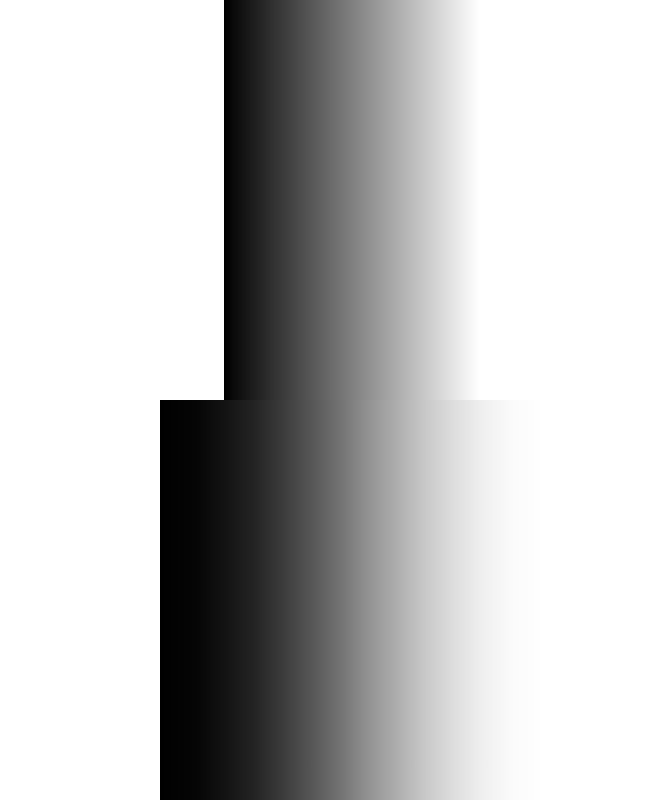
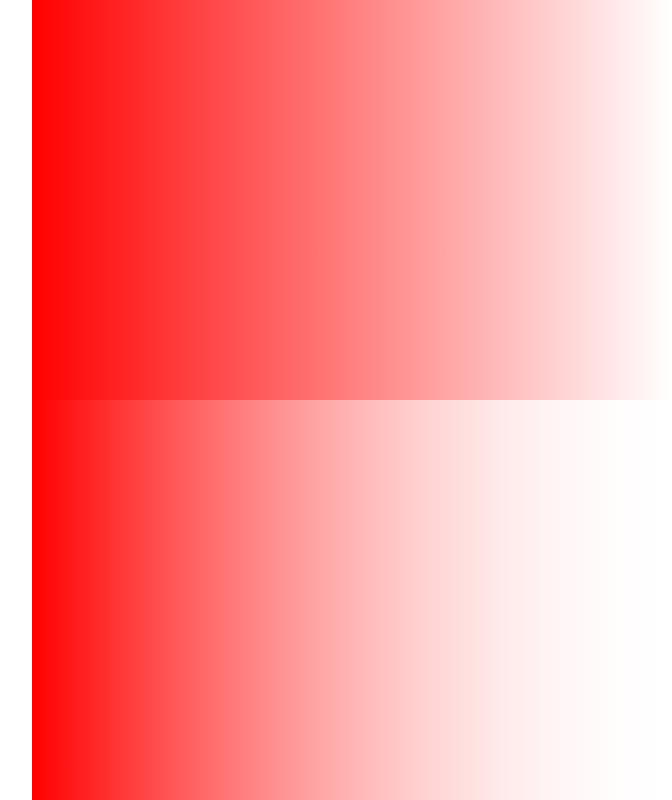
Before and after one commit to larsenwork/postcss-easing-gradients, a website: page demo/index.html in a window 1280 px wide. Shown: the whole page, without its empty margins (288-960 px from the left). Drawn offline with Linux system fonts and the light colour scheme.

Commit message:
Update demo code

```diff
--- a/demo/css/styles.pcss
+++ b/demo/css/styles.pcss
@@ -4,20 +4,20 @@
 }
 
 body {
-  /*background-image: linear-gradient(to right, black 49%, transparent 50%);*/
+  /*background-image: linear-gradient(to right, hsl(100, 100%, 50%) 49%, hsl(200, 100%, 50%) 50%);*/
 }
 
 .gradient {
-  background-image: linear-gradient(to right, black, transparent);
+  background-image: linear-gradient(to right, hsl(0, 100%, 50%), hsla(0, 100%, 50%, 0));
   background-position: center;
   background-repeat: no-repeat;
   background-size: cover;
   height: 50vh;
-  width: 20vw;
+  width: 50vw;
   margin: 0 auto;
 }
 
 .gradient--easing {
-  background-image: ease-in-out-sine-gradient(to right, black, transparent);
-  width: 30vw;
+  background-image: ease-out-sine-gradient(to right, hsla(0, 100%, 50%, 1), hsla(0, 100%, 50%, 0));
+  width: 50vw;
 }
```
Also changed, not shown: demo/css/styles.css.
